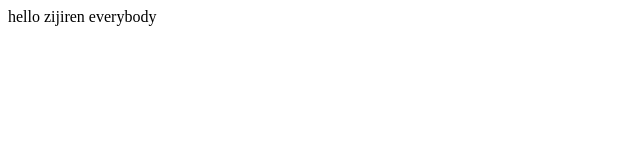
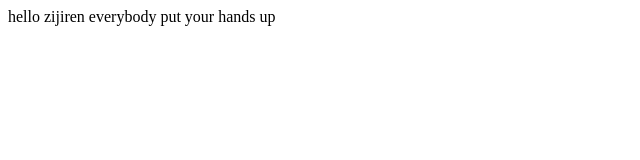
Before and after one commit to zijiren2020/first-web, a plain HTML site: page index.html in a window 1280 px wide. Shown: the whole page, without its empty margins (0-640 px from the left). Drawn offline with Linux system fonts and the light colour scheme.

Commit message:
Update index.html

```diff
--- a/index.html
+++ b/index.html
@@ -2,6 +2,6 @@
 
 <head></head>
 
-<body>hello zijiren everybody</body>
+<body>hello zijiren everybody put your hands up</body>
 
 </html>
```
